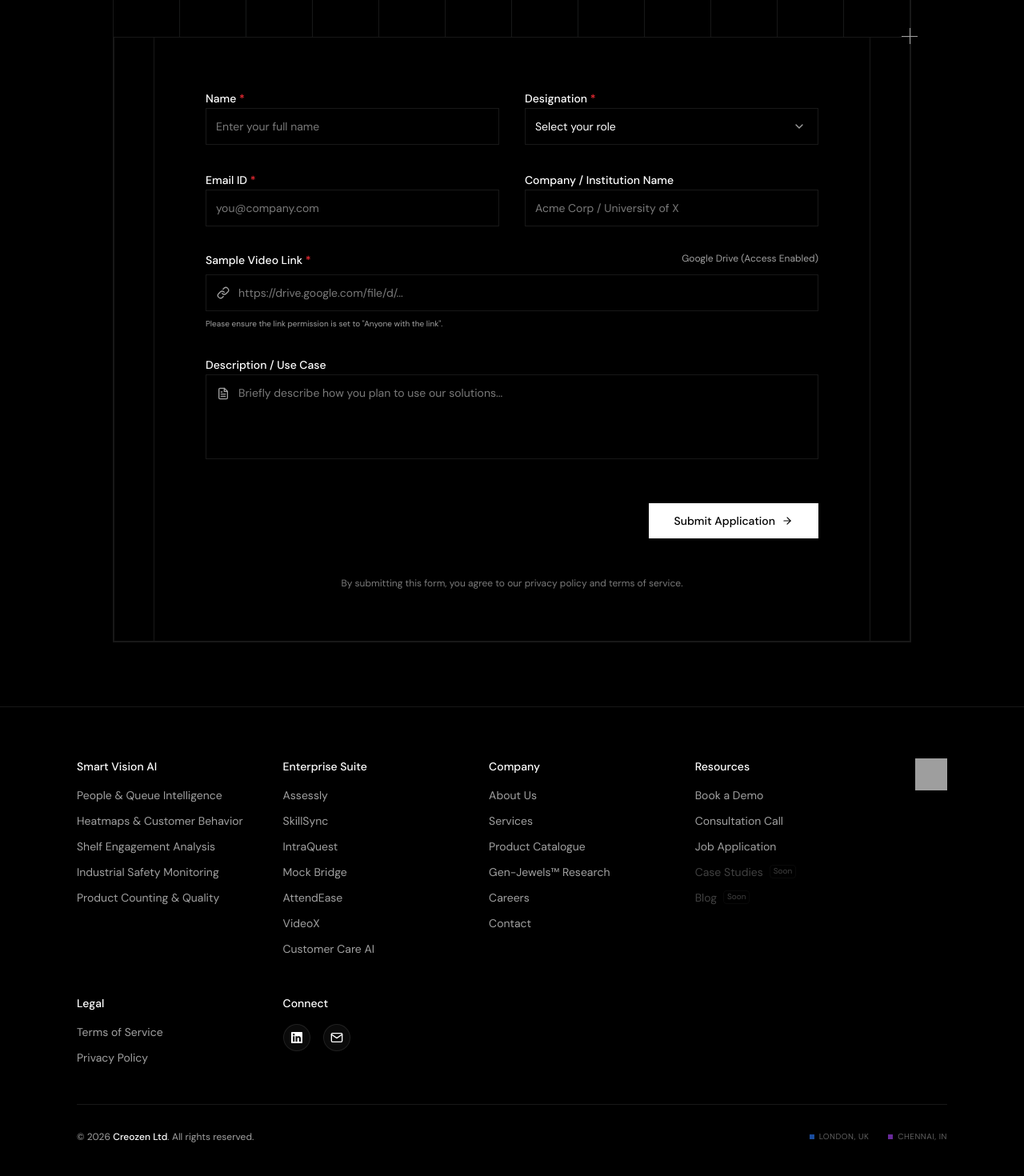
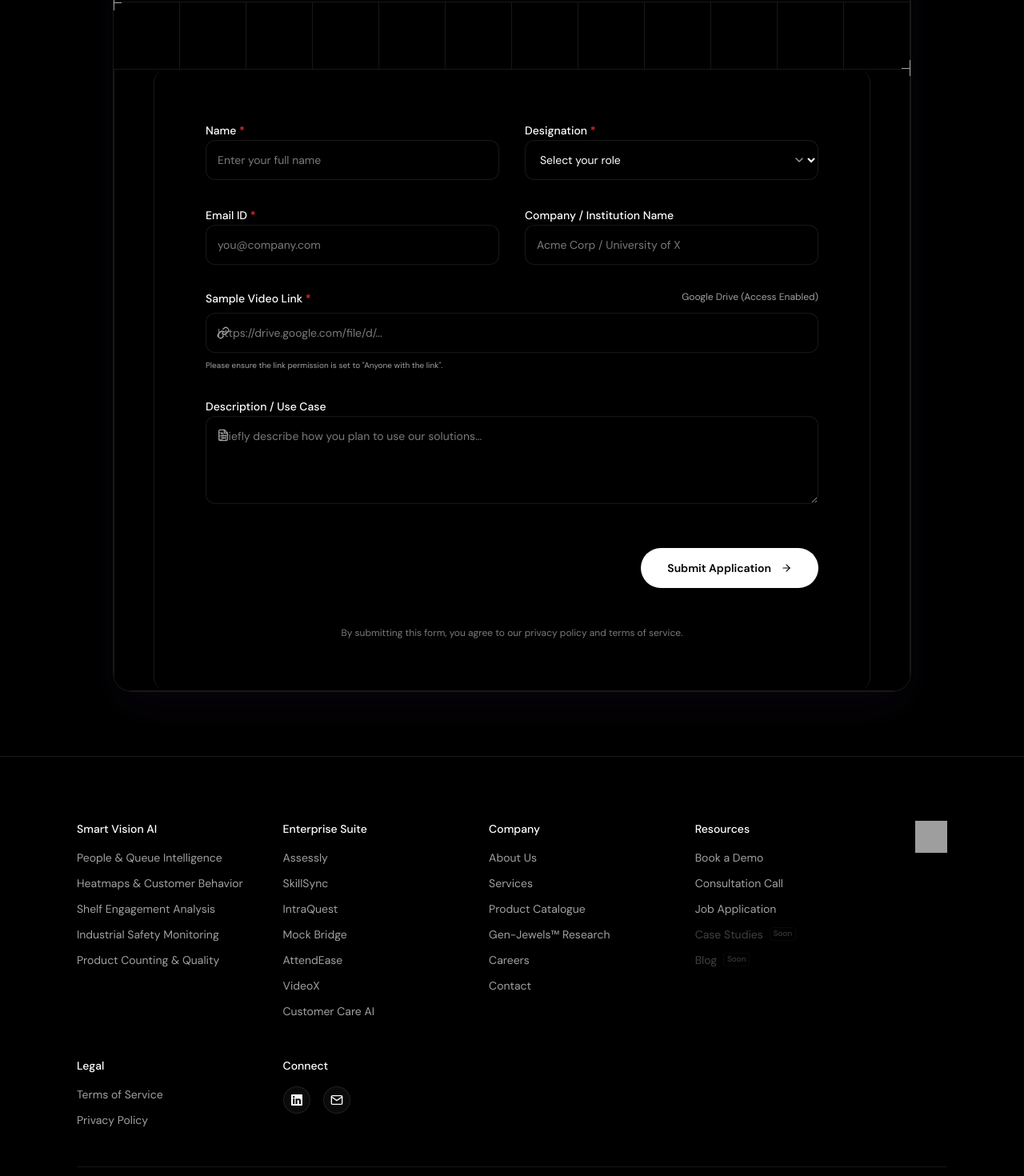
Before and after one commit to Mariganesh-S/creozen-portfolio-revamp, a React (Vite) app: page /forms in a window 1280 px wide. Shown: the part 600-2070 px from the top of the page at 80% size. Built offline with nearby package versions, Linux system fonts and the light colour scheme; no server answers; grey boxes are pictures that could not be loaded.

Commit message:
Revamp Forms UI

```diff
--- a/src/components/footer/Footer.jsx
+++ b/src/components/footer/Footer.jsx
@@ -9,14 +9,39 @@
     const currentYear = new Date().getFullYear();
 
     return (
-        <footer className="max-w-(--content-max-width) mx-auto py-16 border-t border-(--guide-color) sm:px-16 md:px-24 px-6">
+            <footer
+    className="
+        max-w-(--content-max-width)
+        mx-auto
+        py-20
+        border-t
+        border-(--guide-color)
+        sm:px-16
+        md:px-24
+        px-6
+        relative
+        overflow-hidden
+    "
+>
 
             <div className="flex flex-col gap-12 lg:flex-row items-start">
 
                 {/* Logo & Tagline Section */}
                 <div className="w-full lg:w-16 flex flex-col gap-4 lg:order-2 lg:items-end">
                     <Link to="/">
-                        <img src={logo} alt="Creozen Logo" className="w-10 h-10 hover:opacity-80 transition-opacity" />
+                        <img
+    src={logo}
+    alt="Creozen Logo"
+    className="
+        w-10
+        h-10
+        transition-all
+        duration-300
+        hover:scale-110
+        hover:rotate-3
+        hover:opacity-80
+    "
+/>
                     </Link>
                 </div>
 
@@ -108,7 +133,7 @@
             <div className="mt-4 pt-8 border-t border-(--guide-color) text-(--color-gray-500) text-xs flex flex-col md:flex-row justify-between items-center gap-4">
                 <p>&copy; {currentYear} <span className='text-white font-medium'>Creozen Ltd</span>. All rights reserved.</p>
                 <div className="flex gap-6 font-mono text-[10px] tracking-wider opacity-60">
-                    <span className="flex items-center gap-1.5"><div className="w-1.5 h-1.5 bg-blue-500"></div> LONDON, UK</span>
+                    <span className="flex items-center gap-1.5"><div className="w-1.5 h-1.5 rounded-full bg-blue-500 animate-pulse"></div> LONDON, UK</span>
                     <span className="flex items-center gap-1.5"><div className="w-1.5 h-1.5 bg-purple-500"></div> CHENNAI, IN</span>
                 </div>
             </div>
--- a/src/pages/Forms.jsx
+++ b/src/pages/Forms.jsx
@@ -44,7 +44,7 @@
     };
 
     return (
-        <section className="animate-in fade-in duration-700 bg-(--bg-primary) max-w-(--content-max-width) mx-auto my-12 md:my-20 border border-(--guide-color)">
+        <section className=" animate-in fade-in duration-700 bg-(--bg-primary) max-w-(--content-max-width) mx-auto my-12 md:my-20 border border-(--guide-color) rounded-3xl overflow-hidden shadow-2xl shadow-purple-500/5">
 
             <SEO
                 title="Book a Product Demo - Smart Vision & University Suite"
@@ -53,14 +53,14 @@
             />
 
             {/* --- 1. Hero Section --- */}
-            <div className="relative py-24 px-6 md:px-12 border-x border-(--guide-color) overflow-hidden text-center">
+            <div className="  relative  py-24  md:py-28  px-6  md:px-12  border-x  border-(--guide-color)  overflow-hidden text-center   bg-gradient-to-b from-purple-500/5 to-transparent">
                 {/* Background Grid Pattern */}
                 <div className="absolute inset-0 pointer-events-none opacity-[0.03]"
                      style={{ backgroundImage: 'linear-gradient(#fff 1px, transparent 1px), linear-gradient(90deg, #fff 1px, transparent 1px)', backgroundSize: '40px 40px' }}>
                 </div>
 
                 <div className="relative z-10 max-w-2xl mx-auto">
-                    <h5 className="text-blue-400 font-medium tracking-wide text-sm uppercase mb-4 inline-flex items-center gap-2 border border-blue-500/20 bg-blue-500/10 px-3 py-1 rounded-full">
+                    <h5 className=" text-purple-300 font-medium tracking-wide text-sm uppercase mb-4 inline-flex items-center gap-2 border  border-purple-500/30  bg-purple-500/10  px-4  py-2 rounded-full  transition-all  duration-300  hover:bg-purple-500/20  hover:scale-105">
                         <BsStars /> Early Access
                     </h5>
                     <h1 className="text-4xl md:text-6xl font-semibold tracking-tighter text-white mb-6">
@@ -78,7 +78,7 @@
             <div className="border-x border-b border-(--guide-color) flex justify-center bg-(--bg-primary)">
 
                 {/* Wrapper to control width and center it */}
-                <div className="w-full max-w-4xl border-x border-(--guide-color) bg-black">
+                <div className=" w-full max-w-4xl border-x border-(--guide-color) bg-black rounded-2xl overflow-hidden">
 
                     <div className="p-8 md:p-12 lg:p-16">
                         <form className="space-y-8" onSubmit={handleSubmit}>
@@ -94,9 +94,7 @@
                                         type="text"
                                         id="name"
                                         placeholder="Enter your full name"
-                                        className="w-full bg-(--bg-primary) border border-(--guide-color) p-3 text-sm text-white placeholder:text-(--color-gray-600) focus:outline-none focus:border-white focus:ring-1 focus:ring-white transition-all duration-200"
-                                        required
-                                    />
+                                        className=" w-full bg-(--bg-primary) border border-(--guide-color) rounded-xl p-3.5 text-sm text-white placeholder:text-(--color-gray-600) focus:outline-non focus:border-purple-500 focus:ring-2 focus:ring-purple-500/20 transition-all duration-300"required/>
                                 </div>
 
                                 {/* Designation (Select) */}
@@ -107,7 +105,7 @@
                                     <div className="relative">
                                         <select
                                             id="designation"
-                                            className="w-full appearance-none bg-(--bg-primary) border border-(--guide-color) p-3 text-sm text-white focus:outline-none focus:border-white focus:ring-1 focus:ring-white transition-all duration-200 cursor-pointer"
+                                            className=" w-full bg-(--bg-primary) border border-(--guide-color) rounded-xl p-3.5 text-sm text-white placeholder:text-(--color-gray-600) focus:outline-none focus:border-purple-500 focus:ring-2 focus:ring-purple-500/20 transition-all duration-300"
                                             required
                                             defaultValue=""
                                         >
@@ -133,7 +131,7 @@
                                         type="email"
                                         id="email"
                                         placeholder="you@company.com"
-                                        className="w-full bg-(--bg-primary) border border-(--guide-color) p-3 text-sm text-white placeholder:text-(--color-gray-600) focus:outline-none focus:border-white focus:ring-1 focus:ring-white transition-all duration-200"
+                                        className="w-full bg-(--bg-primary) border border-(--guide-color) rounded-xl p-3.5 text-sm text-white placeholder:text-(--color-gray-600) focus:outline-none focus:border-purple-500 focus:ring-2  focus:ring-purple-500/20  transition-all duration-300"
                                         required
                                     />
                                 </div>
@@ -147,8 +145,7 @@
                                         type="text"
                                         id="company"
                                         placeholder="Acme Corp / University of X"
-                                        className="w-full bg-(--bg-primary) border border-(--guide-color) p-3 text-sm text-white placeholder:text-(--color-gray-600) focus:outline-none focus:border-white focus:ring-1 focus:ring-white transition-all duration-200"
-                                    />
+                                        className="w-full bg-(--bg-primary) border border-(--guide-color) rounded-xl p-3.5 text-sm text-white placeholder:text-(--color-gray-600) focus:outline-none focus:border-purple-500  focus:ring-2  focus:ring-purple-500/20  transition-all  duration-300"/>
                                 </div>
                             </div>
 
@@ -163,7 +160,7 @@
                                         type="url"
                                         id="video"
                                         placeholder="https://drive.google.com/file/d/..."
-                                        className="w-full bg-(--bg-primary) border border-(--guide-color) p-3 pl-10 text-sm text-white placeholder:text-(--color-gray-600) focus:outline-none focus:border-white focus:ring-1 focus:ring-white transition-all duration-200"
+                                        className=" w-full bg-(--bg-primary) border border-(--guide-color) rounded-xl p-3.5 text-sm text-white placeholder:text-(--color-gray-600) focus:outline-none focus:border-purple-500 focus:ring-2 focus:ring-purple-500/20   transition-all duration-300"
                                     />
                                     <FiLink className="absolute left-3.5 top-1/2 -translate-y-1/2 text-(--color-gray-500)" />
                                 </div>
@@ -182,8 +179,8 @@
                                         id="description"
                                         rows="4"
                                         placeholder="Briefly describe how you plan to use our solutions..."
-                                        className="w-full bg-(--bg-primary) border border-(--guide-color) p-3 pl-10 text-sm text-white placeholder:text-(--color-gray-600) focus:outline-none focus:border-white focus:ring-1 focus:ring-white transition-all duration-200 resize-none"
-                                    ></textarea>
+                                        className=" w-full bg-(--bg-primary) border border-(--guide-color) rounded-xl p-3.5 text-sm text-white placeholder:text-(--color-gray-600) focus:outline-none focus:border-purple-500 focus:ring-2 focus:ring-purple-500/20 transition-all duration-300">
+                              </textarea>
                                     <FiFileText className="absolute left-3.5 top-4 text-(--color-gray-500)" />
                                 </div>
                             </div>
@@ -193,12 +190,12 @@
                                 <button
                                     type="submit"
                                     disabled={isSubmitting}
-                                    className={`
-                                        w-full md:w-auto group flex items-center justify-center gap-2 bg-white text-black px-8 py-3 text-sm font-medium
-                                        transition-all duration-200
-                                        ${isSubmitting ? 'opacity-70 cursor-not-allowed' : 'hover:bg-(--color-gray-200) cursor-pointer'}
-                                    `}
-                                >
+                                    className={` w-full md:w-auto group flex items-center  justify-center gap-3 rounded-full border border-white/20 bg-white px-8 py-3.5 text-sm font-semibold text-black transition-all duration-300
+                                     ${isSubmitting
+                                     ? 'opacity-70 cursor-not-allowed'
+                                     : 'hover:bg-transparent hover:text-white hover:border-white hover:scale-105 cursor-pointer'
+                                     }
+                                       `}>
                                     {isSubmitting ? (
                                         <>
                                             <FiLoader className="animate-spin" /> Submitting...
--- a/src/pages/ScheduleMeeting.jsx
+++ b/src/pages/ScheduleMeeting.jsx
@@ -76,7 +76,7 @@
     };
 
     return (
-        <section className="animate-in fade-in duration-700 bg-(--bg-primary) max-w-(--content-max-width) mx-auto my-12 md:my-20 border border-(--guide-color)">
+        <section className="primary) max-w-(--content-max-width) mx-auto my-12 md:my-20 border border-(--guide-color)">
 
             <SEO
                 title="Schedule a Discovery Call - AI Consultation"
```
Also changed, not shown: src/pages/Careers.jsx (+4 -48 lines).
